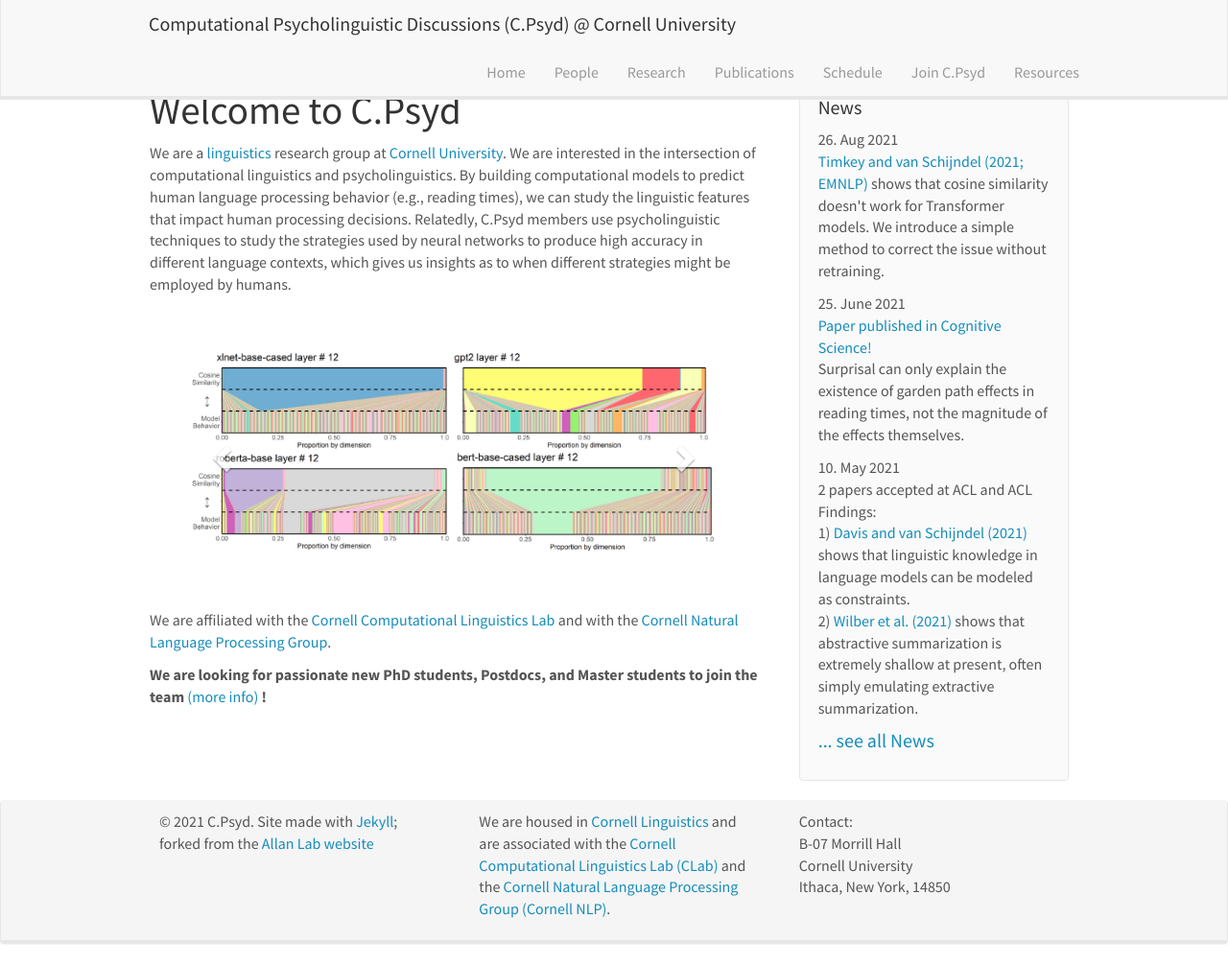
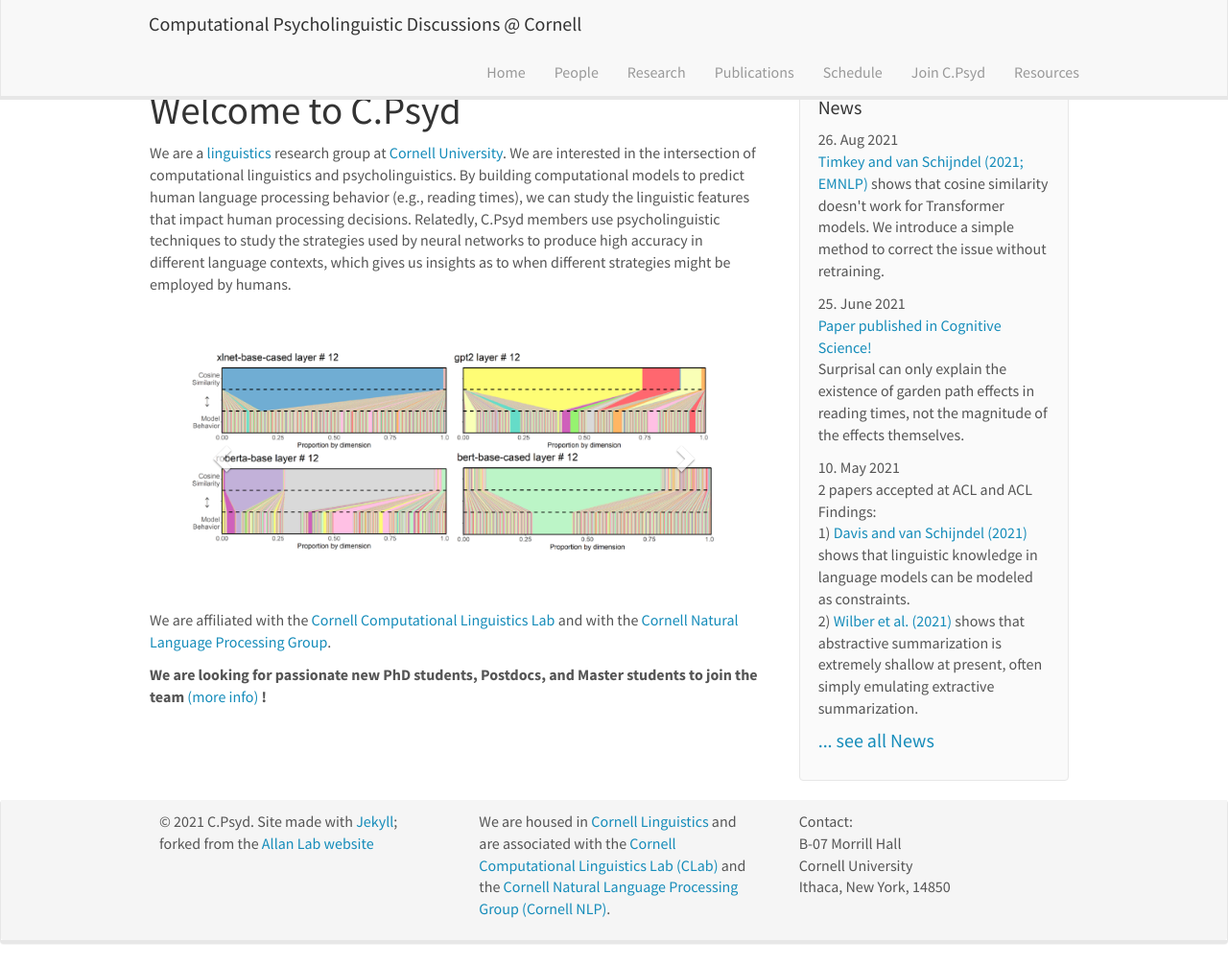
Before and after one commit to C-Psyd/c-psyd.github.io, a Jekyll site: the page built from _pages/home.md, in a window 1280 px wide and 1006 px high. Shown: the whole window at 96% size. Built offline with Jekyll 4.4.1, drawn with Linux system fonts in a browser that asks for light colours; nearby versions of some CDN libraries; library files that are not in the unit come from our copies.

Commit message:
header fix

```diff
--- a/_includes/header.html
+++ b/_includes/header.html
@@ -8,7 +8,7 @@
 		<span class="icon-bar"></span>
 	  </button>
 
-    <a class="navbar-brand" href="{{ site.url }}{{ site.baseurl }}/">Computational Psycholinguistic Discussions (C.Psyd) @ Cornell University</a>
+    <a class="navbar-brand" href="{{ site.url }}{{ site.baseurl }}/">Computational Psycholinguistic Discussions @ Cornell</a>
 	</div>
 	<div class="collapse navbar-collapse" id="navbar-collapse-1">
 	  <ul class="nav navbar-nav navbar-right">
--- a/css/main.scss
+++ b/css/main.scss
@@ -46,6 +46,10 @@ firstp {
   max-width: 1000px; /* or 950px */
 }
 
+.navbar-brand {
+  margin-left: -150px;
+}
+
 /* Home, News */
 #newsid p {
 	text-align: left;
```
